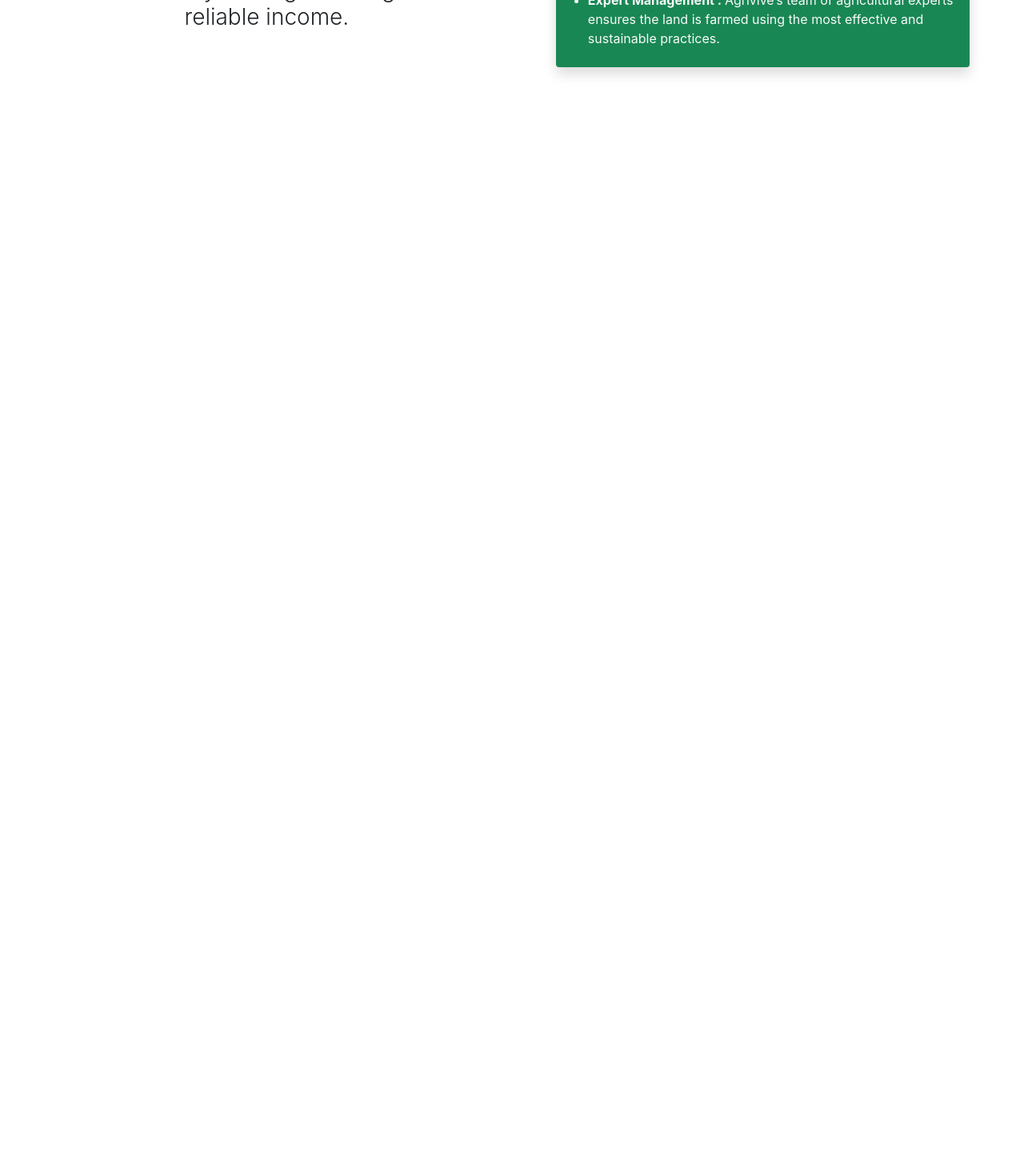
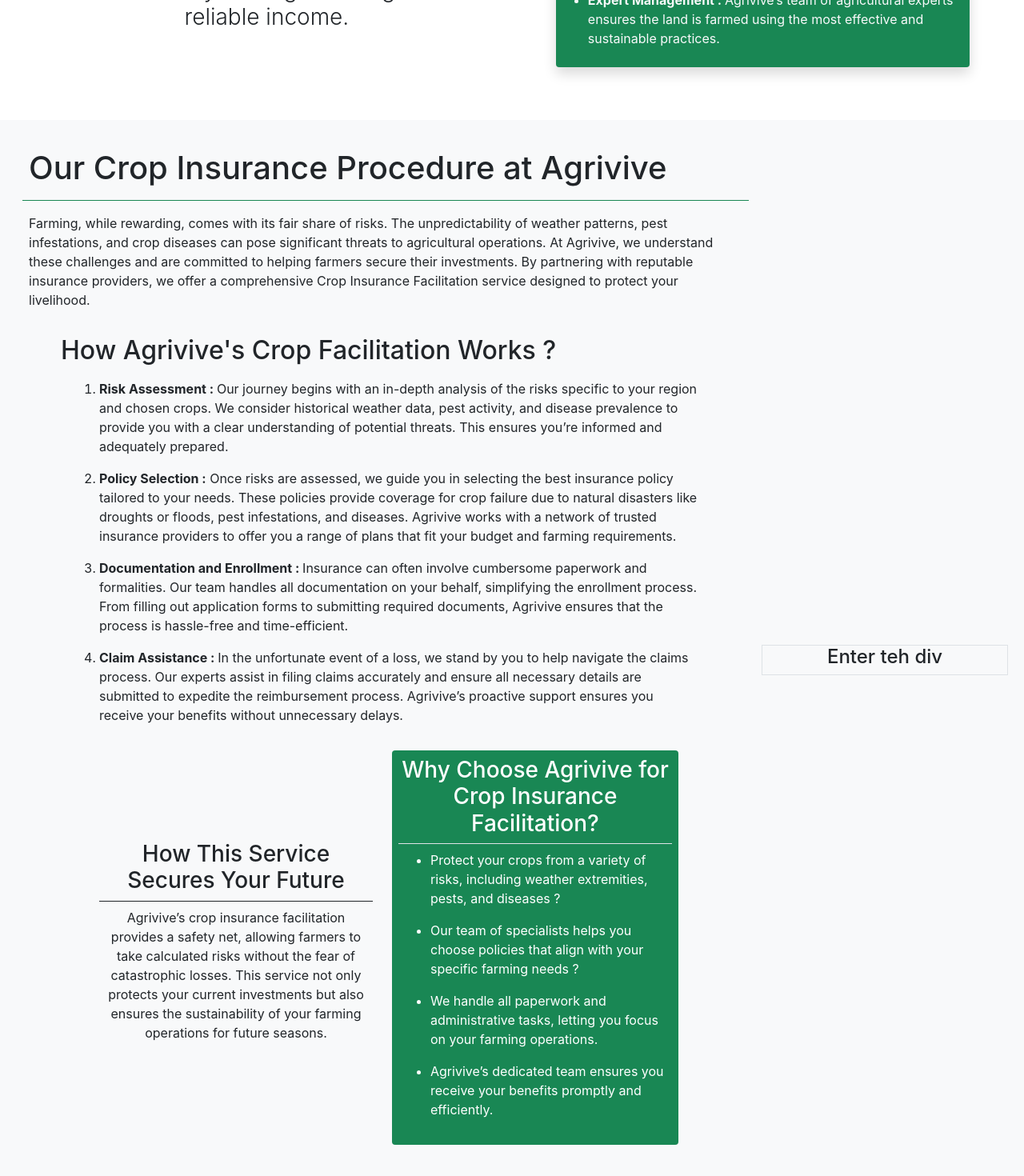
Before and after one commit to HariSirikonda/Agrivive, a React (Create React App) app: page /services in a window 1280 px wide. Shown: the part 2291-3761 px from the top of the page at 80% size. Before the commit the page ends 2441 px from the top, so only its background shows below. Built offline with nearby package versions, Linux system fonts and the light colour scheme.

Commit message:
Done with the left side of the insurance service

```diff
--- a/src/components/services.js
+++ b/src/components/services.js
@@ -137,6 +137,64 @@
                         </div>
                     </div>
                 </section>
+                {/* Crop Insurance */}
+                <section className="container-fluid bg-light p-2">
+                    <div className="m-2 d-flex align-items-center justify-content-center">
+                        <div className="m-1 w-75">
+                            <div className="border-bottom border-success text-start p-2 m-2">
+                                <h1>Our Crop Insurance Procedure at Agrivive</h1>
+                            </div>
+                            <div className="text-start p-2 mt-2 mx-2">
+                                <p>Farming, while rewarding, comes with its fair share of risks. The unpredictability of weather patterns, pest infestations, and crop diseases can pose significant threats to agricultural operations. At Agrivive, we understand these challenges and are committed to helping farmers secure their investments. By partnering with reputable insurance providers, we offer a comprehensive Crop Insurance Facilitation service designed to protect your livelihood.</p>
+                            </div>
+                            <div className="text-start p-2 mx-5">
+                                <h2>How Agrivive's Crop Facilitation Works ?</h2>
+                                <div className="p-2 m-2">
+                                    <ol>
+                                        <li>
+                                            <p><b>Risk Assessment : </b> Our journey begins with an in-depth analysis of the risks specific to your region and chosen crops. We consider historical weather data, pest activity, and disease prevalence to provide you with a clear understanding of potential threats. This ensures you’re informed and adequately prepared.</p>
+                                        </li>
+                                        <li>
+                                            <p><b>Policy Selection :</b> Once risks are assessed, we guide you in selecting the best insurance policy tailored to your needs. These policies provide coverage for crop failure due to natural disasters like droughts or floods, pest infestations, and diseases. Agrivive works with a network of trusted insurance providers to offer you a range of plans that fit your budget and farming requirements.</p>
+                                        </li>
+                                        <li>
+                                            <p><b>Documentation and Enrollment : </b> Insurance can often involve cumbersome paperwork and formalities. Our team handles all documentation on your behalf, simplifying the enrollment process. From filling out application forms to submitting required documents, Agrivive ensures that the process is hassle-free and time-efficient.</p>
+                                        </li>
+                                        <li>
+                                            <p><b>Claim Assistance : </b> In the unfortunate event of a loss, we stand by you to help navigate the claims process. Our experts assist in filing claims accurately and ensure all necessary details are submitted to expedite the reimbursement process. Agrivive’s proactive support ensures you receive your benefits without unnecessary delays.</p>
+                                        </li>
+                                    </ol>
+                                    <div className="d-flex align-items-center justify-items-center m-2 p-2">
+                                        <div className="text-center m-2 p-2 w-50">
+                                            <div className="border-bottom border-dark">
+                                                <h3>How This Service Secures Your Future</h3>
+                                            </div>
+                                            <div className="m-2">
+                                                <p>Agrivive’s crop insurance facilitation provides a safety net, allowing farmers to take calculated risks without the fear of catastrophic losses. This service not only protects your current investments but also ensures the sustainability of your farming operations for future seasons.</p>
+                                            </div>
+                                        </div>
+                                        <div className="m-2 p-2 rounded bg-success w-50 text-white">
+                                            <div className="text-center border-bottom">
+                                                <h3>Why Choose Agrivive for Crop Insurance Facilitation?</h3>
+                                            </div>
+                                            <div className="m-1 p-1">
+                                                <ul>
+                                                    <li><p>Protect your crops from a variety of risks, including weather extremities, pests, and diseases ?</p></li>
+                                                    <li><p>Our team of specialists helps you choose policies that align with your specific farming needs ?</p></li>
+                                                    <li><p>We handle all paperwork and administrative tasks, letting you focus on your farming operations.</p></li>
+                                                    <li><p>Agrivive’s dedicated team ensures you receive your benefits promptly and efficiently.</p></li>
+                                                </ul>
+                                            </div>
+                                        </div>
+                                    </div>
+                                </div>
+                            </div>
+                        </div>
+                        <div className="m-1 w-25 border">
+                            <h4>Enter teh div</h4>
+                        </div>
+                    </div>
+                </section>
             </section>
         </>
     );
```
